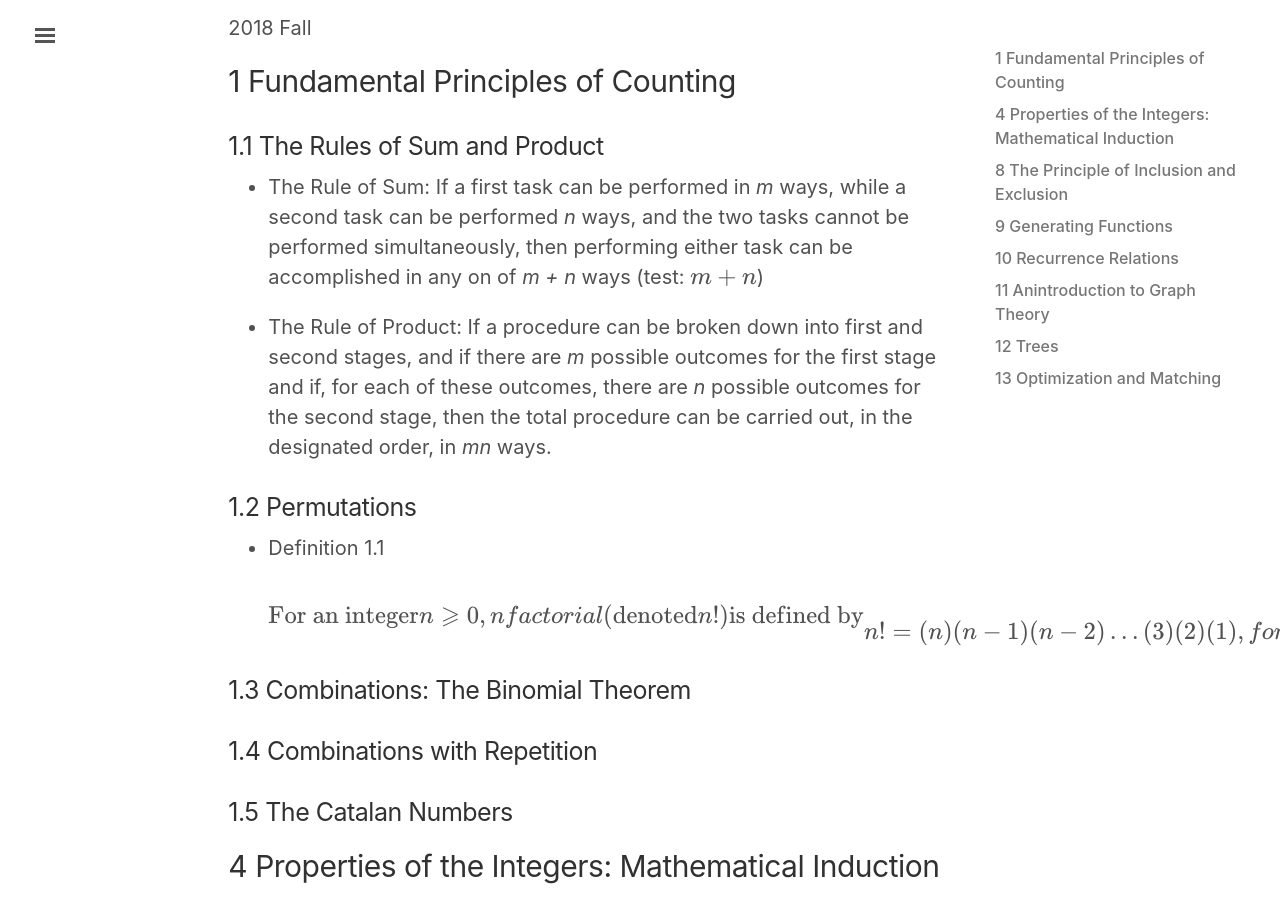
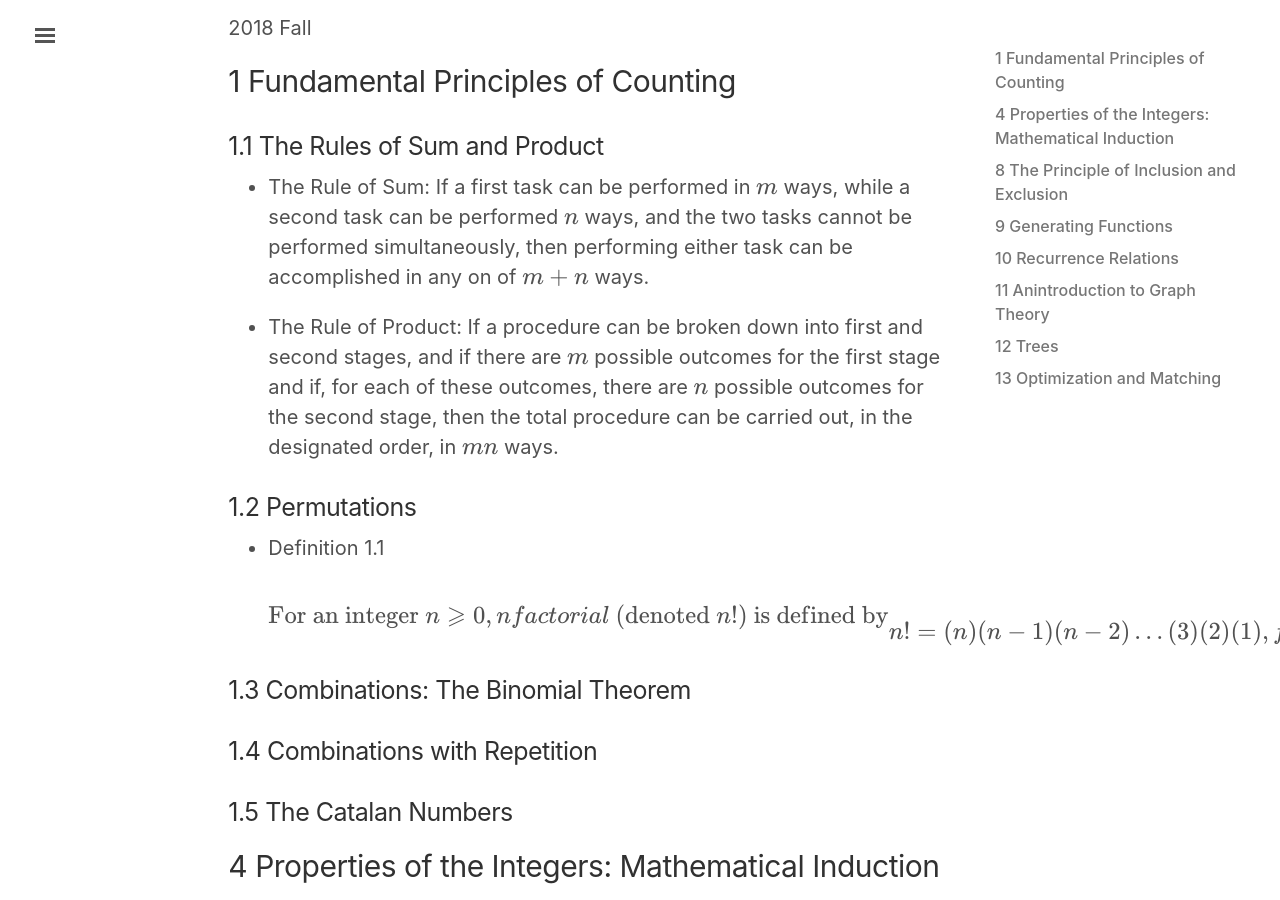
Before and after one commit to lingt-xyz/note, a Jekyll site: the page built from _posts/2018-09-01-COMP339.md, in a window 1280 px wide and 900 px high, scrolled down 219 px. Built offline with Jekyll 4.4.1, drawn with Linux system fonts in a browser that asks for light colours; formulas are drawn with MathJax 3; comment, search, counter and statistics services are not loaded.

Commit message:
test latex

```diff
--- a/_posts/2018-09-01-COMP339.md
+++ b/_posts/2018-09-01-COMP339.md
@@ -11,9 +11,9 @@
 
 ### 1.1 The Rules of Sum and Product
 
-* The Rule of Sum: If a first task can be performed in *m* ways, while a second task can be performed *n* ways, and the two tasks cannot be performed simultaneously, then performing either task can be accomplished in any on of *m + n* ways (test: {% raw %}$$ m+n $${% endraw %})
+* The Rule of Sum: If a first task can be performed in {% raw %}$$m$${% endraw %} ways, while a second task can be performed {% raw %}$$ n$${% endraw %} ways, and the two tasks cannot be performed simultaneously, then performing either task can be accomplished in any on of {% raw %}$$ m + n$${% endraw %} ways.
 
-* The Rule of Product: If a procedure can be broken down into first and second stages, and if there are *m* possible outcomes for the first stage and if, for each of these outcomes, there are *n* possible outcomes for the second stage, then the total procedure can be carried out, in the designated order, in *mn* ways.
+* The Rule of Product: If a procedure can be broken down into first and second stages, and if there are {% raw %}$$ m$${% endraw %} possible outcomes for the first stage and if, for each of these outcomes, there are {% raw %}$$ n$${% endraw %} possible outcomes for the second stage, then the total procedure can be carried out, in the designated order, in {% raw %}$$ mn$${% endraw %} ways.
 
 ### 1.2 Permutations
 
@@ -21,7 +21,7 @@
 
     {% raw %}
     $$
-    \text{For an integer} n\geqslant0, n factorial (\text{denoted} n!) \text{is defined by}
+    \text{For an integer }n\geqslant0, n factorial\text{ (denoted }n!\text{) is defined by}\\
     \begin{align}
     0! = 1, \\
     n! = (n)(n-1)(n-2)\dots(3)(2)(1), for n\geqslant1.
```
